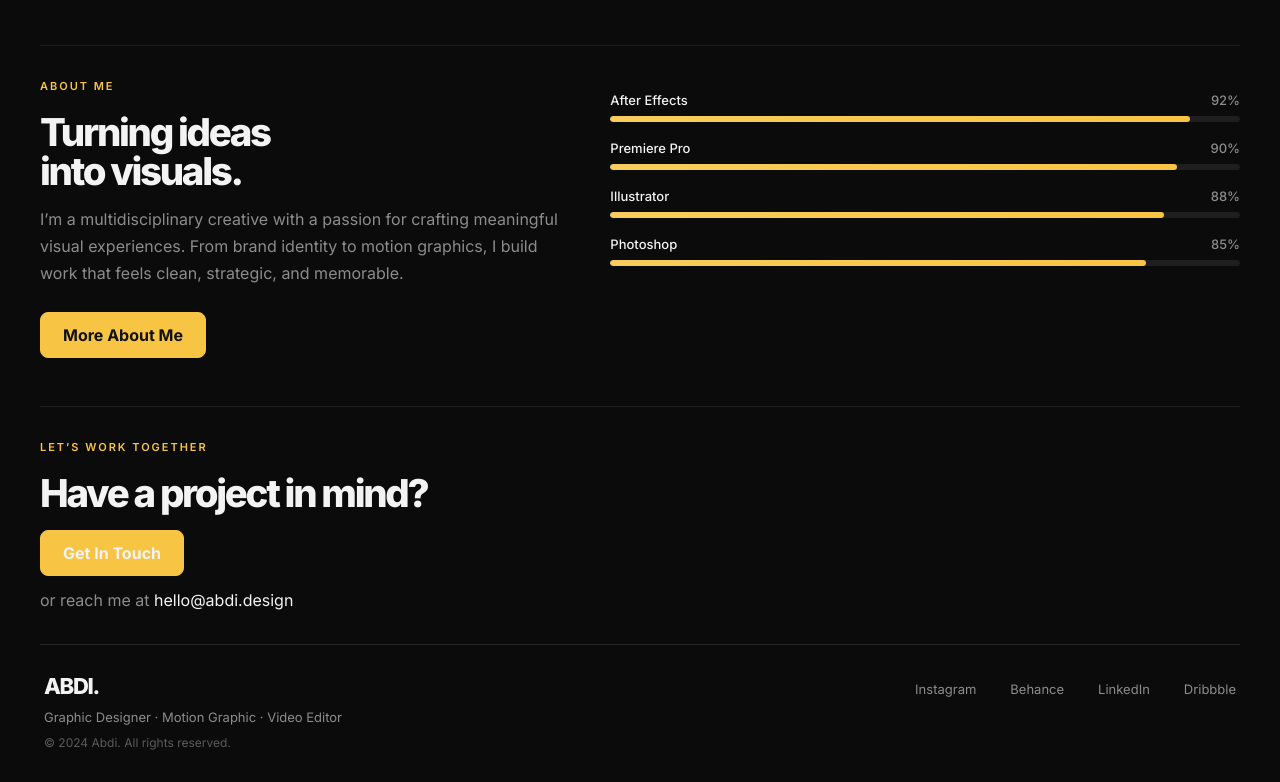
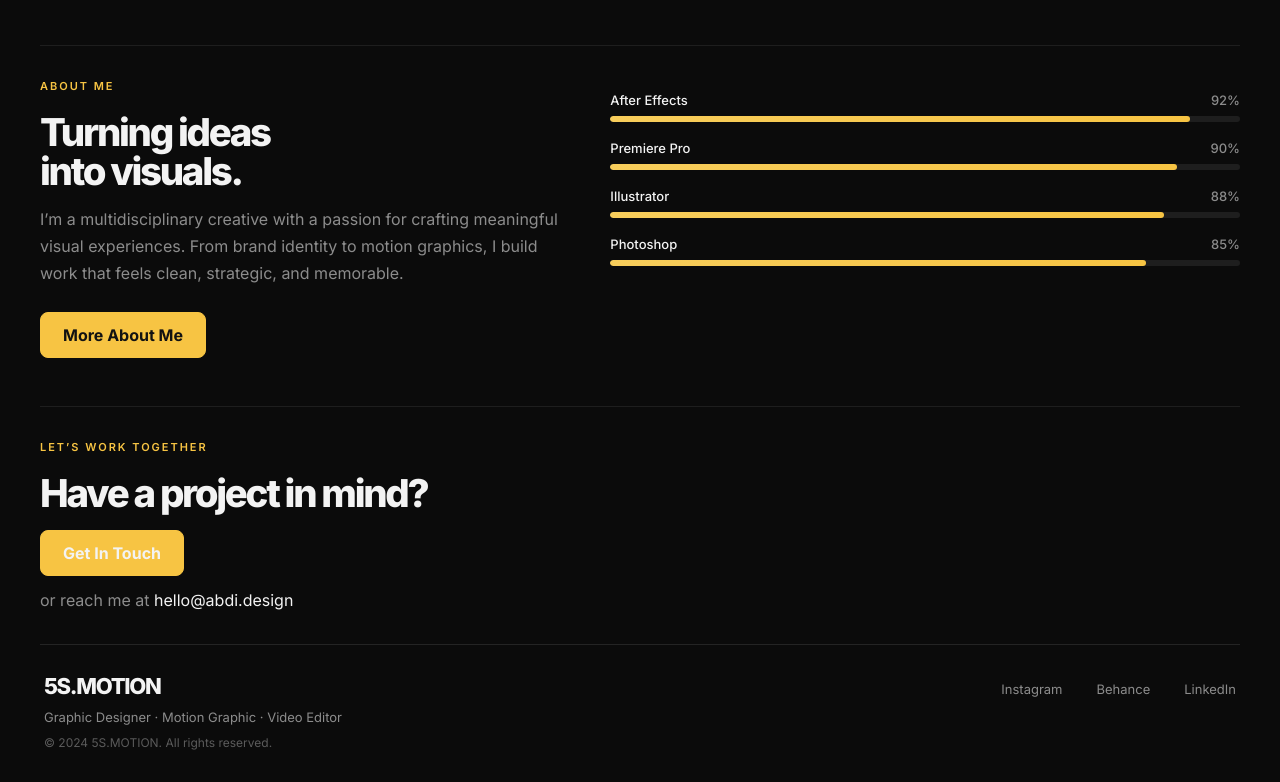
Before and after one commit to vlwzn/abdi-portfolio, a plain HTML site: page index.html in a window 1280 px wide. Shown: the part 1792-2574 px from the top of the page. Drawn offline with Linux system fonts and the light colour scheme.

Commit message:
Update Nama

```diff
--- a/index.html
+++ b/index.html
@@ -3,7 +3,7 @@
   <head>
     <meta charset="UTF-8" />
     <meta name="viewport" content="width=device-width, initial-scale=1.0" />
-    <title>Abdi | Portfolio</title>
+    <title>5S.MOTION | Portfolio</title>
 
     <link rel="preconnect" href="https://fonts.googleapis.com" />
     <link rel="preconnect" href="https://fonts.gstatic.com" crossorigin />
@@ -16,7 +16,7 @@
   <body>
     <div class="page-shell">
       <header class="topbar">
-        <div class="brand">ABDI.</div>
+        <div class="brand">5S.MOTION</div>
         <nav class="main-nav" aria-label="Main navigation">
           <a href="index.html" aria-current="page">Home</a>
           <a href="work.html">Work</a>
@@ -211,16 +211,16 @@
       <footer class="site-footer">
         <div class="footer-inner">
           <div class="brand-group">
-            <div class="brand">ABDI.</div>
+            <div class="brand">5S.MOTION</div>
             <p class="tagline">Graphic Designer · Motion Graphic · Video Editor</p>
-            <p class="copyright">© 2024 Abdi. All rights reserved.</p>
+            <p class="copyright">© 2024 5S.MOTION. All rights reserved.</p>
           </div>
 
           <nav class="social-links" aria-label="Social media links">
             <a href="#">Instagram</a>
             <a href="#">Behance</a>
             <a href="#">LinkedIn</a>
-            <a href="#">Dribbble</a>
+            <!-- <a href="#">Dribbble</a> -->
           </nav>
         </div>
       </footer>
```
